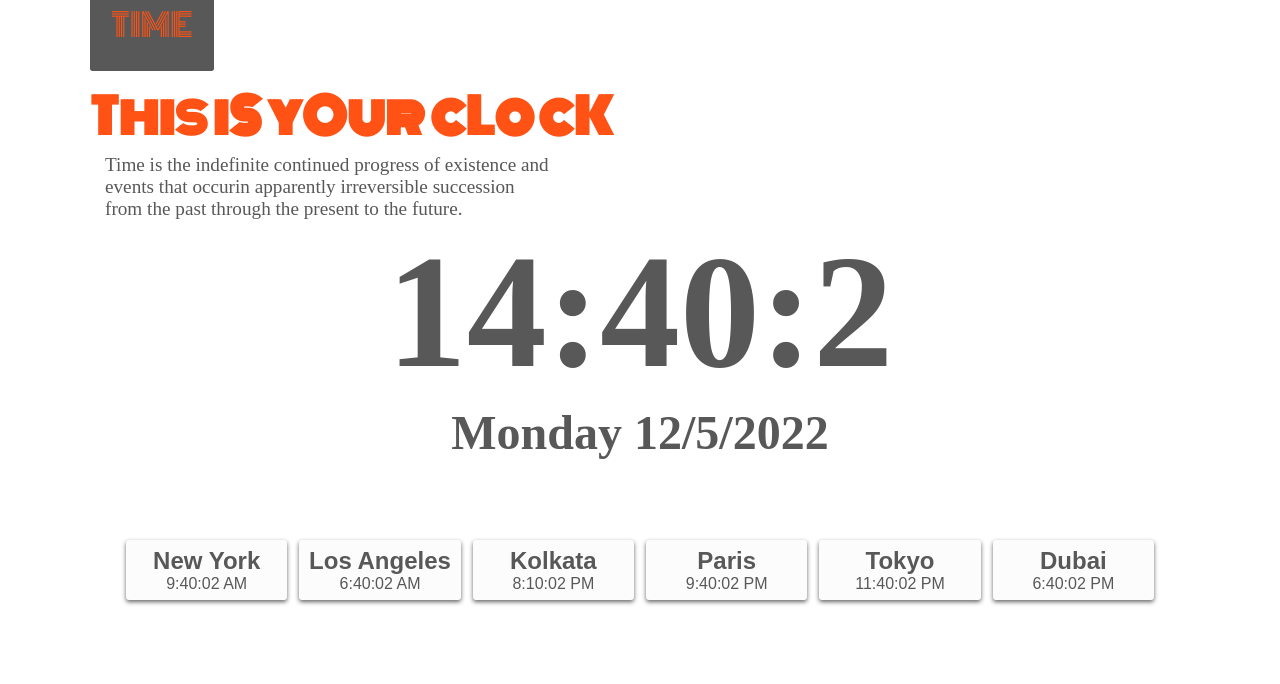
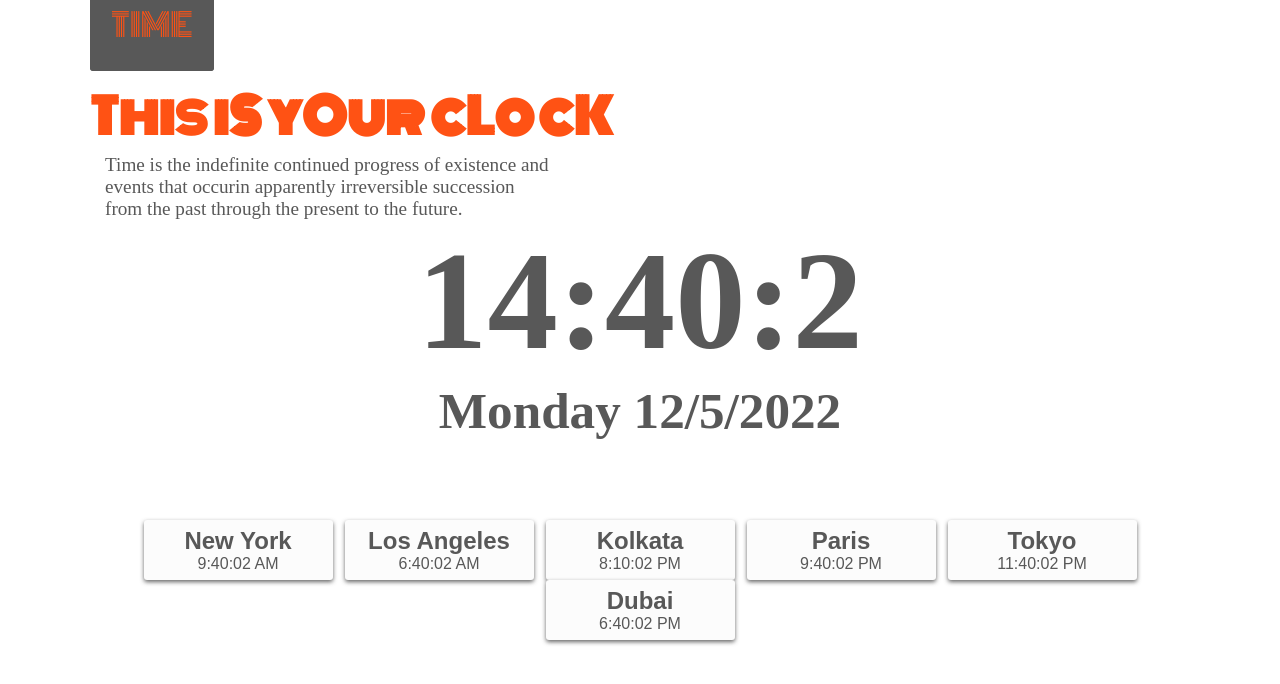
Before and after one commit to SanirRahaman/clock-js.github.io, a plain HTML site: page index.html in a window 1280 px wide. Drawn offline with Linux system fonts and the light colour scheme; a web font is replaced by a local one.

Commit message:
Update clockproj.css

```diff
--- a/clockproj.css
+++ b/clockproj.css
@@ -47,20 +47,21 @@ body{
 /* ---------------------- */
 /* ------------- */
 #time{
-    font-size: 10rem;
+    font-size: 11vw;
     font-weight: 600;
     color: #585858;
 }
 #date{
     font-weight: 600;
-    font-size: 3rem;
+    font-size: 4vw;
     color: #585858;
 }
 
 /* -------------------------- */
 #middleup-box {
-    margin:80px  30px;
+    margin:80px -15px;
     display: flex;
+    flex-wrap: wrap;
     justify-content: center;
 }
 #middleup-box .boxesmiddle {
```
